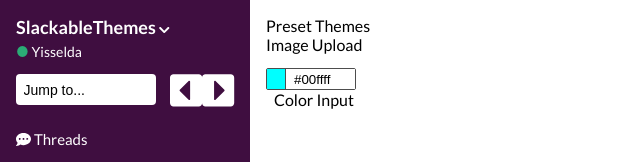
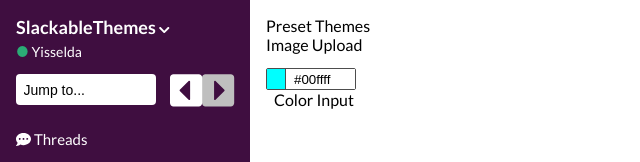
Before and after one commit to yisselda/SlackableThemes, a React app: page / in a window 1280 px wide. Shown: the top 162 px of the page, without its empty margins (0-640 px from the left). Built offline with nearby package versions, Linux system fonts and the light colour scheme.

Commit message:
Ensure theme prop is passed from PageContainer to SideBar

```diff
--- a/src/components/SideBar.js
+++ b/src/components/SideBar.js
@@ -1,20 +1,24 @@
-import React from 'react';
+import React, {useEffect} from 'react';
 import '../styles/sidebar.scss';
 import { FontAwesomeIcon } from '@fortawesome/react-fontawesome';
 import { faBell as farBell } from '@fortawesome/fontawesome-free-regular';
 import { faPlusCircle, faCommentDots, faChevronDown, faCaretSquareLeft, faCaretSquareRight } from '@fortawesome/free-solid-svg-icons';
 
-const SideBar = ({ theme }) => {
+const SideBar = ({ theme : { columnBg, menuBgHover, activeItem, activeItemText, hoverItem, textColor, activePresence, mentionBadge }}) => {
   const channels = ['front-end-set-up','general', 'random'];
   const messages = ['Slackbot','yisselda', 'terrance', 'christine'];
   const apps = ['Install Giphy', 'Install Simple Poll', 'Add more apps'];
 
+  useEffect(() => {
+    console.log(columnBg);
+  })
+
   return (
-  <div className='sidebar' style={{ backgroundColor: theme.columnBg }} >
+  <div className='sidebar' style={{ backgroundColor: columnBg }} >
     <FontAwesomeIcon className='bell-icon' icon={['far', 'bell']} />
     <h1 className='company-name'>SlackableThemes <FontAwesomeIcon className='down-icon' icon={faChevronDown} /> </h1>
 
-    <p className='username'><span className='active-status' style={{ color: theme.activePresence }}>●</span> Yisselda</p>
+    <p className='username'><span className='active-status' style={{ color: activePresence }}>●</span> Yisselda</p>
     <input className='find-input' type='text' value='Jump to...' readOnly />
     <FontAwesomeIcon className='right-icon' icon={faCaretSquareRight} />
     <FontAwesomeIcon className='left-icon' icon={faCaretSquareLeft} />
@@ -30,7 +34,7 @@ const SideBar = ({ theme }) => {
     <FontAwesomeIcon className='plus-icon' icon={faPlusCircle} />
     <h2 className='direct-messages'>Direct Messages</h2>
     <ul className='messages-list'>
-      {messages.map((message) => <li key={message}><span className='active-status' style={{ color: theme.activePresence }}>●</span> {message}</li>)}
+      {messages.map((message) => <li key={message}><span className='active-status' style={{ color: activePresence }}>●</span> {message}</li>)}
     </ul>
 
     <p className='invite-people'>+ Invite people</p>
--- a/src/containers/PageContainer.js
+++ b/src/containers/PageContainer.js
@@ -2,9 +2,18 @@ import React from 'react';
 import '../styles/page-container.scss';
 import SideBar from '../components/SideBar';
 import DashBoard from '../components/DashBoard';
+import PropTypes from 'prop-types';
 
-const themes = require('../themes/defaultThemes');
-const { aubergine }  = themes;
+const aubergine = {
+  columnBg: "#3F0E40",
+  menuBgHover: "#350D36",
+  activeItem: "#1164A3",
+  activeItemText: "#FFFFFF",
+  hoverItem: "#350D36",
+  textColor: "#FFFFFF",
+  activePresence: "#2BAC76",
+  mentionBadge: "#CD2553",
+}
 
 const PageContainer = () => {
   return (
@@ -15,4 +24,12 @@ const PageContainer = () => {
   )
 }
 
+PageContainer.defaultProps = {
+  theme: aubergine,
+}
+
+PageContainer.propTypes = {
+  theme: PropTypes.object,
+}
+
 export default PageContainer;
--- a/src/styles/sidebar.scss
+++ b/src/styles/sidebar.scss
@@ -86,3 +86,7 @@ ul {
   bottom: 2.5px;
   @include right-float();
 }
+
+.right-icon {
+  color: lighten(black, 75%);
+}
--- a/src/themes/defaultThemes.js
+++ /dev/null
@@ -1,12 +0,0 @@
-module.exports = {
-  aubergine: {
-    columnBg: "#3F0E40",
-    menuBgHover: "#350D36",
-    activeItem: "#1164A3",
-    activeItemText: "#FFFFFF",
-    hoverItem: "#350D36",
-    textColor: "#FFFFFF",
-    activePresence: "#2BAC76",
-    mentionBadge: "#CD2553",
-  }
-}
```
Also changed, not shown: 2 other files (tests, documents, lock files or other folders).
